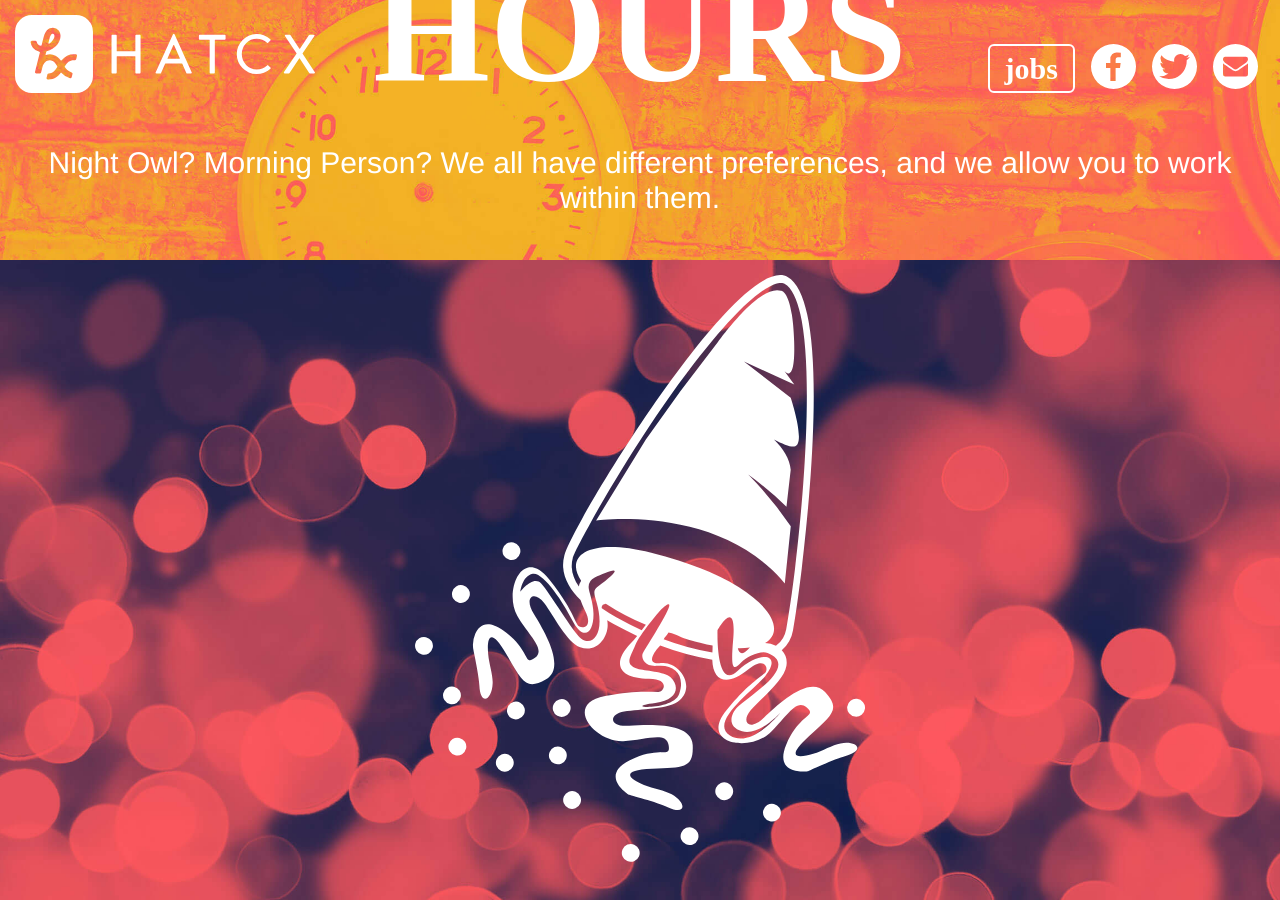
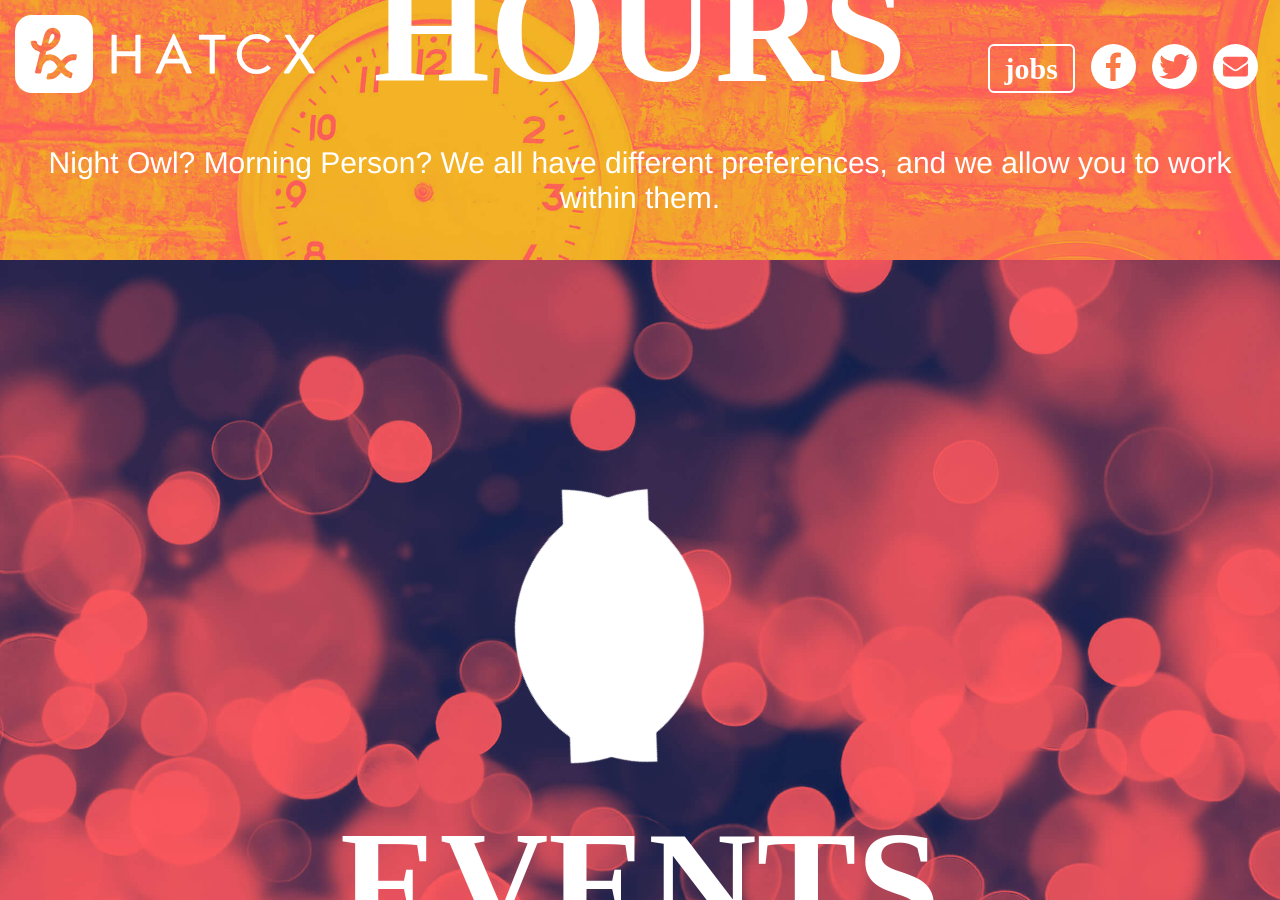
Before and after one commit to Cutcopy/hatcxcom, a Jekyll site: the page built from index.html, in a window 1280 px wide and 900 px high, scrolled down 4405 px. Built offline with Jekyll 4.4.1, drawn with Linux system fonts in a browser that asks for light colours; some web fonts are replaced.

Commit message:
added confetti animation

```diff
--- a/_includes/7-events.html
+++ b/_includes/7-events.html
@@ -2,7 +2,7 @@
   <div class="container">
     <div class="row">
       <div class="col col--12-of-12">
-        {% include _svg/Party_Popper.svg %}
+        {% include _svg/heartfetti.svg %}
       </div>
     </div>
     <div class="row">
--- a/_sass/_animation.sass
+++ b/_sass/_animation.sass
@@ -116,3 +116,59 @@
   100%
     opacity: 1
     +transform(rotate(0deg) translateZ(0px))
+
+.heartfetti
+  overflow: visible !important
+
+.rect-row
+  opacity: 0
+.dots
+  opacity: 0
+
+.fp-viewing-events
+  #leftball
+    +transform(translateX(-114px) rotate(-38deg))
+    +animation(leftball 1s 1s ease-out)
+    +animation-fill-mode(forwards)
+    +transform-origin(top right)
+  #rightball
+    +transform(translateY(5px) rotate(40deg))
+    +animation(rightball 1s 1s ease-out)
+    +animation-fill-mode(forwards)
+    +transform-origin(top left)
+
+
+  .rect-row:nth-child(1)
+    +animation(rects 1s 2s linear 3)
+    +animation-fill-mode(forwards)
+
+  @for $i from 2 through 10
+    .rect-row:nth-child(#{$i})
+      +animation(rects 1s #{$i}s linear 3)
+      +animation-fill-mode(forwards)
+
+  .dots:nth-child(1)
+    +animation(rects 500ms 2s linear 3)
+  @for $i from 2 through 17
+    .dots:nth-child(#{$i})
+      +animation(rects 500ms #{$i * 500}ms linear 3)
+      //+animation-play-state(reverse)
+      //+animation-fill-mode(forwards)
+
++keyframes(leftball)
+  from
+    +transform(translateX(-114px) rotate(-38deg))
+  to
+    +transform(translateX(0px) rotate(0deg))
+
++keyframes(rightball)
+  from
+    +transform(translateY(5px) rotate(40deg))
+  to
+    +transform(translateY(0px) rotate(0deg))
+
++keyframes(rects)
+  to
+    opacity: 0
+  from
+    opacity: 0.75
```
Also changed, not shown: _includes/_svg/fetti_ball.svg (added), _includes/_svg/heartfetti.svg (added), _includes/_svg/heartfetti2.svg (added), 1 other file.
